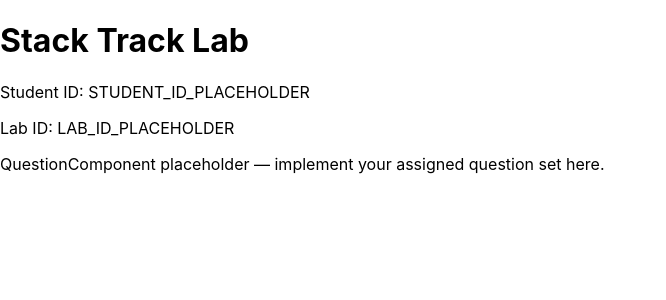
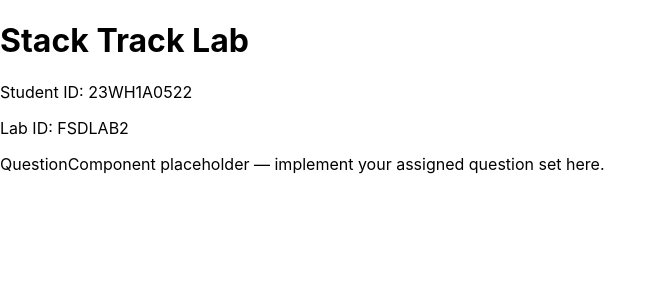
Before and after one commit to 23WH1A0522/stacktrack-lab-FSDLAB2-23WH1A0522, a React (Create React App) app: page / in a window 1280 px wide. Shown: the top 300 px of the page, without its empty margins (0-666 px from the left). Built offline with nearby package versions, Linux system fonts and the light colour scheme.

Commit message:
initial commit

```diff
--- a/src/pages/Home.js
+++ b/src/pages/Home.js
@@ -1,8 +1,8 @@
 import React from 'react';
 
 // TODO: Replace placeholder values with actual student and lab identifiers
-const STUDENT_ID = 'STUDENT_ID_PLACEHOLDER';
-const LAB_ID = 'LAB_ID_PLACEHOLDER';
+const STUDENT_ID = '23WH1A0522';
+const LAB_ID = 'FSDLAB2';
 
 function Home() {
   return (
```
